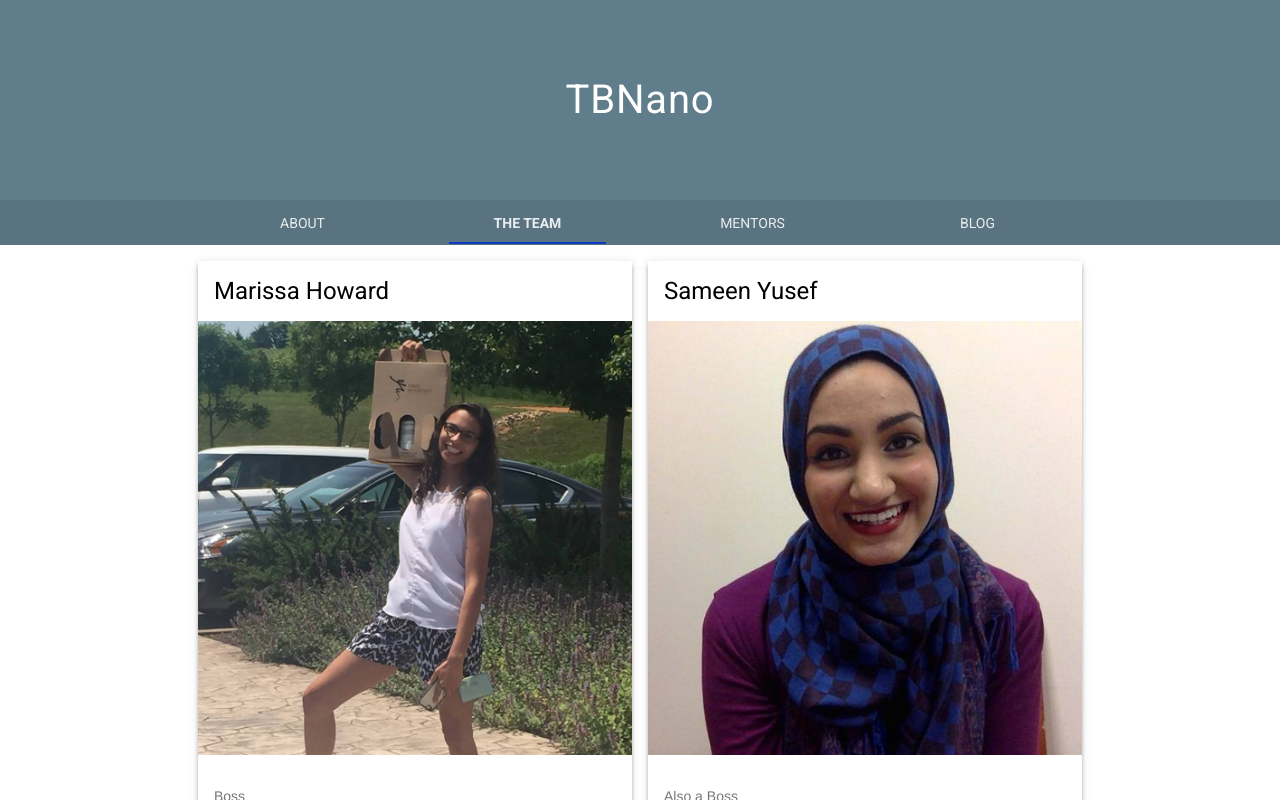
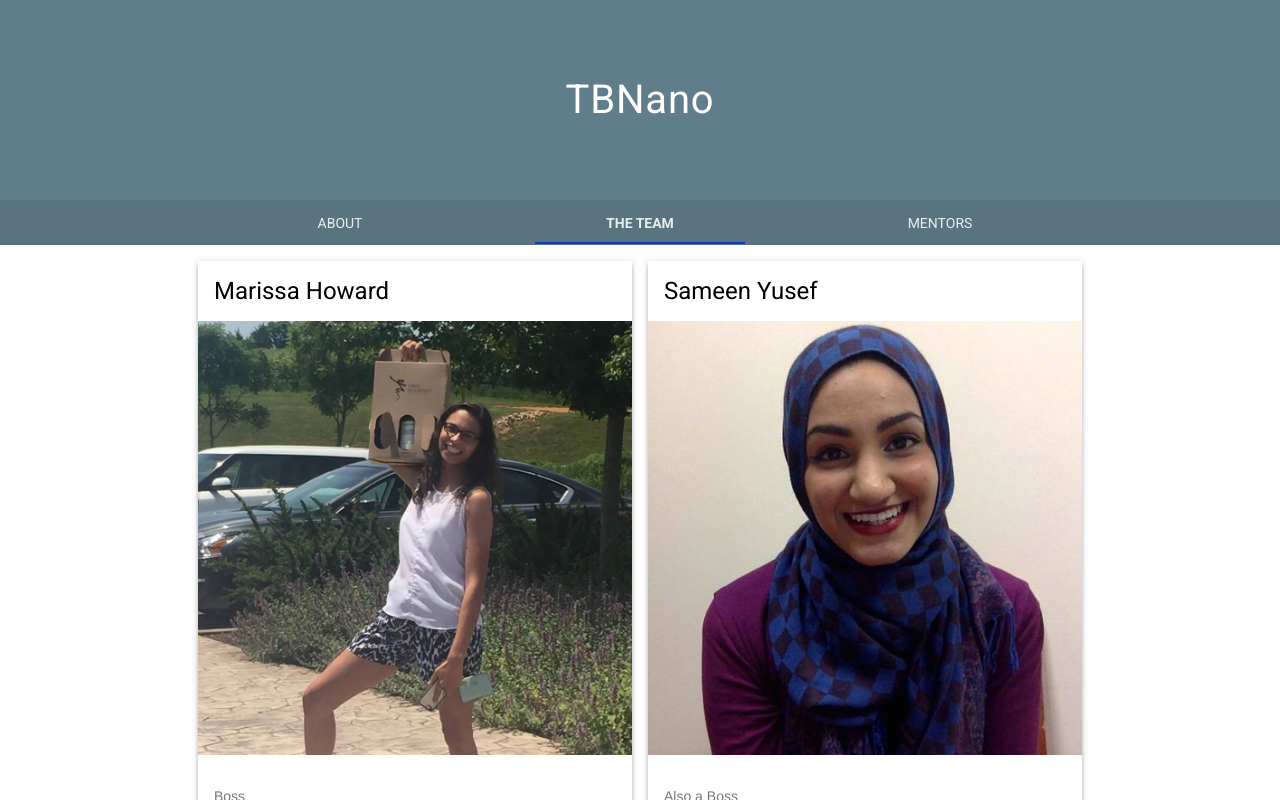
Before and after one commit to tbnano/tbnano.github.io, a plain HTML site: page team.html in a window 1280 px wide. Drawn offline with nearby package versions, Linux system fonts and the light colour scheme.

Commit message:
Update team.html

```diff
--- a/team.html
+++ b/team.html
@@ -28,7 +28,6 @@
                     <a class="mdl-navigation__link" href="index.html">About</a>
                     <a class="mdl-navigation__link is-active" href="team.html">The Team</a>
                     <a class="mdl-navigation__link" href="mentor.html">Mentors</a>
-                    <a class="mdl-navigation__link" href="blog.html">Blog</a>
                 </nav>
             </div>
         </header>
@@ -37,7 +36,6 @@
                     <a class="mdl-navigation__link" href="index.html">About</a>
                     <a class="mdl-navigation__link is-active" href="team.html">The Team</a>
                     <a class="mdl-navigation__link" href="mentor.html">Mentors</a>
-                    <a class="mdl-navigation__link" href="blog.html">Blog</a>
                 </nav>
             </nav>
         </div>
```
